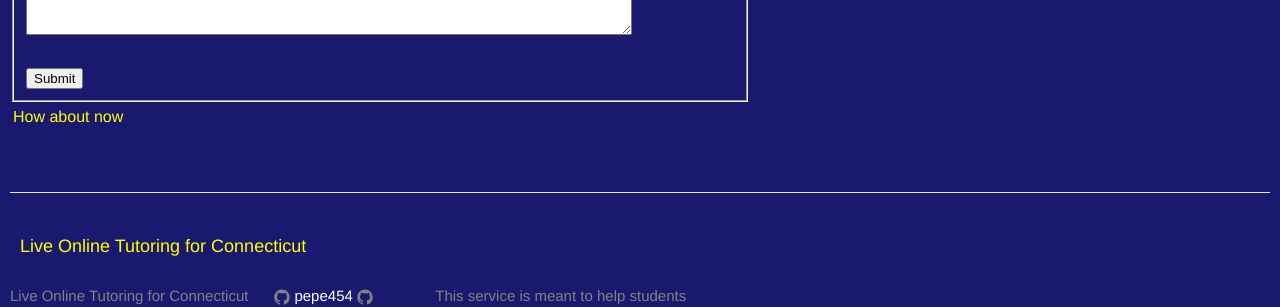
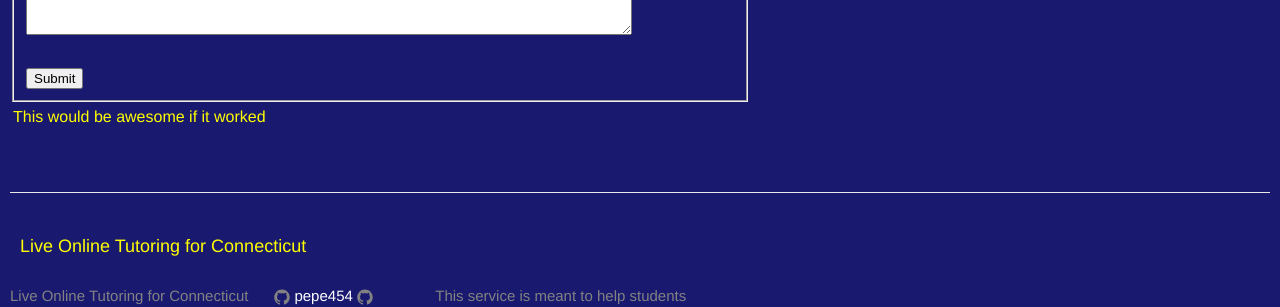
Before and after one commit to pepe454/pepe454.github.io, a Jekyll site: the page built from proofreading.md, in a window 1280 px wide. Shown: the part 715-1022 px from the top of the page. Built offline with Jekyll 4.4.1, drawn with Linux system fonts in a browser that asks for light colours.

Commit message:
Update proofreading.md

```diff
--- a/proofreading.md
+++ b/proofreading.md
@@ -28,7 +28,7 @@ permalink: /proofreading/
 <table>
  <tr>
    <td>
-   How about now
+   This would be awesome if it worked
    </td>
  </tr>
 </table>
```
